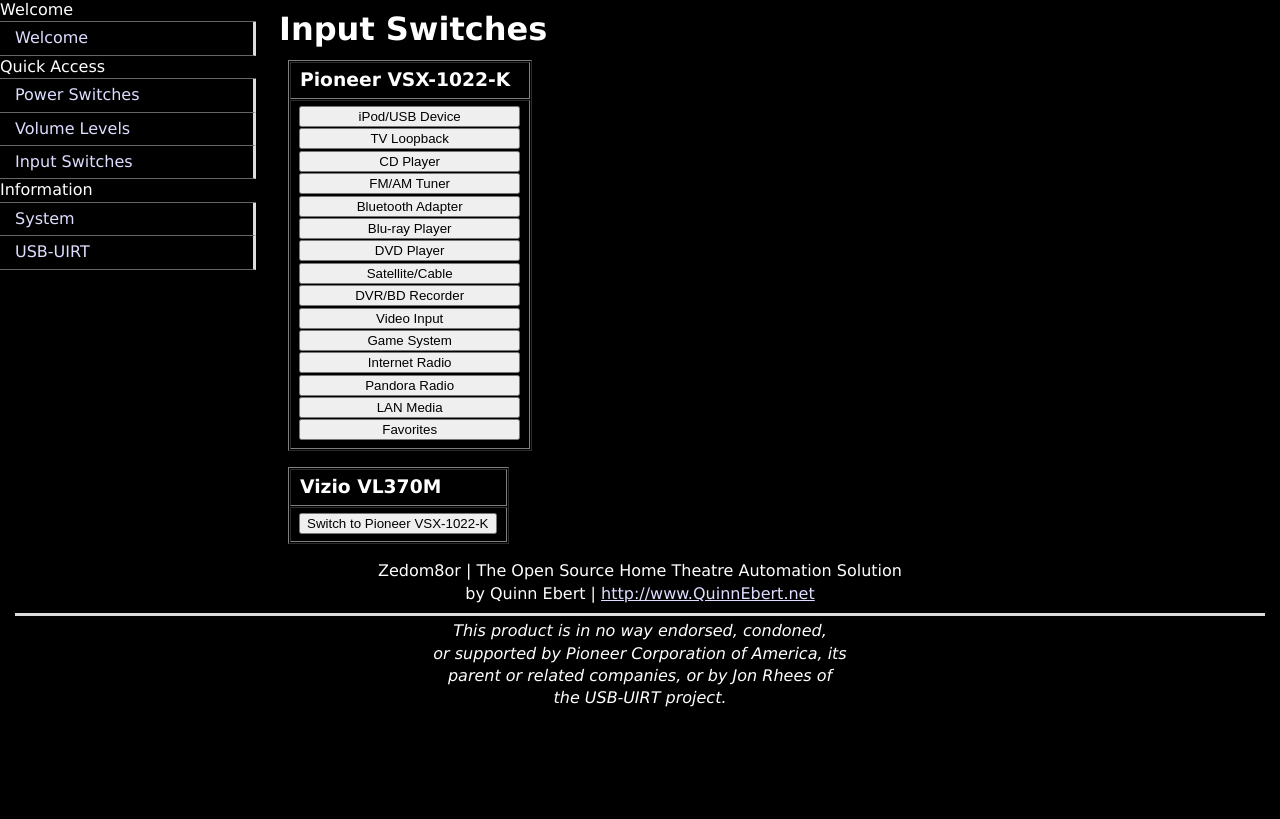
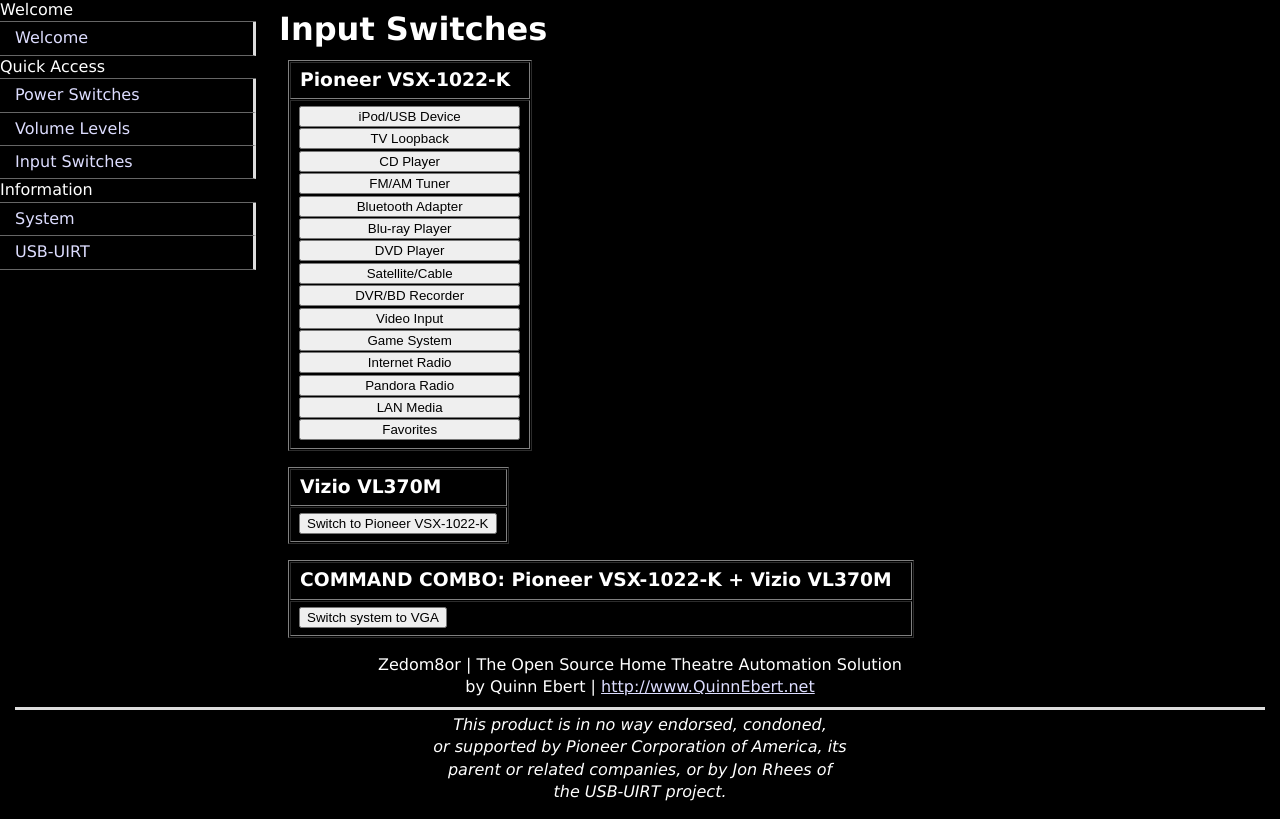
Before and after one commit to QuinnEbert/zedom8or, a PHP site: the page made by index.php in a window 1280 px wide. Shown: the part 92-911 px from the top of the page. Before the commit the page ends 799 px from the top, so only its background shows below. Run offline with PHP 8.4, Linux system fonts and the light colour scheme.

Commit message:
A little more combo command test code...
This adds a test path that should:

1. Switch VSX-1022-K to the 'TV' input.
2. Switch my VL370M to the 'RGB' input.

```diff
--- a/func_inputs.php
+++ b/func_inputs.php
@@ -24,6 +24,16 @@ require_once($ourFile);
 			xmlhttp=new ActiveXObject("Microsoft.XMLHTTP");
 		}
 		xmlhttp.open("GET","index.php?VizioTV_GoPioneer=Y",true);
+		xmlhttp.send();
+	}
+	function comboDbg_GoVGA() {
+		pvRebel_setSource('05');
+		if (window.XMLHttpRequest) {
+			xmlhttp=new XMLHttpRequest();
+		} else {
+			xmlhttp=new ActiveXObject("Microsoft.XMLHTTP");
+		}
+		xmlhttp.open("GET","index.php?VizioTV_GoVGA=Y",true);
 		xmlhttp.send();
 	}
 </script>
@@ -57,6 +67,10 @@ $in_code = str_replace("\n","<br />",rtrim($in_code));
 <tr><td><h3>Vizio VL370M</h3></td></tr>
 <tr><td style="margin-right:0px;padding-right:9px;"><p style="margin-right:0px;padding-right:0px;"><input type="button" onClick="vztvDbg_GoPioneer()" name="Switch to Pioneer VSX-1022-K" value="Switch to Pioneer VSX-1022-K" /></p></td></tr>
 </table>
+<table border="1" cellspacing="1" cellpadding="4" style="padding: 0px; margin: 0px; margin-left: 24px; margin-bottom: 16px;">
+<tr><td><h3>COMMAND COMBO: Pioneer VSX-1022-K + Vizio VL370M</h3></td></tr>
+<tr><td style="margin-right:0px;padding-right:9px;"><p style="margin-right:0px;padding-right:0px;"><input type="button" onClick="comboDbg_GoVGA()" name="Switch system to VGA" value="Switch system to VGA" /></p></td></tr>
+</table>
 <?php
 $body = ob_get_contents();
 ob_end_clean();
--- a/ssCommon.php
+++ b/ssCommon.php
@@ -22,6 +22,22 @@ if (isset($_GET['tivobox'])) $tivobox = $_GET['tivobox'];
  *  CODE BELOW
  */
 
+//FIXME: this was only originally meant for testing!
+if ( isset($_GET['VizioTV_GoVGA']) ) {
+	ob_start();
+	system('irsend SEND_START BS_Vizio KEY_TRAIN');
+	sleep(1);
+	system('irsend SEND_STOP BS_Vizio KEY_TRAIN');
+	sleep(10);
+	for ($i = 1; $i <= 6; $i++) {
+		system('irsend SEND_START BS_Vizio KEY_INPUT');
+		sleep(1);
+		system('irsend SEND_STOP BS_Vizio KEY_INPUT');
+	}
+	ob_end_clean();
+	header('Content-Type: text/xml');
+	die("<vzTryOut>\n  <status>OK</status>\n</vzTryOut>\n");
+}
 //FIXME: this was only originally meant for testing!
 if ( isset($_GET['VizioTV_GoPioneer']) ) {
 	ob_start();
```
